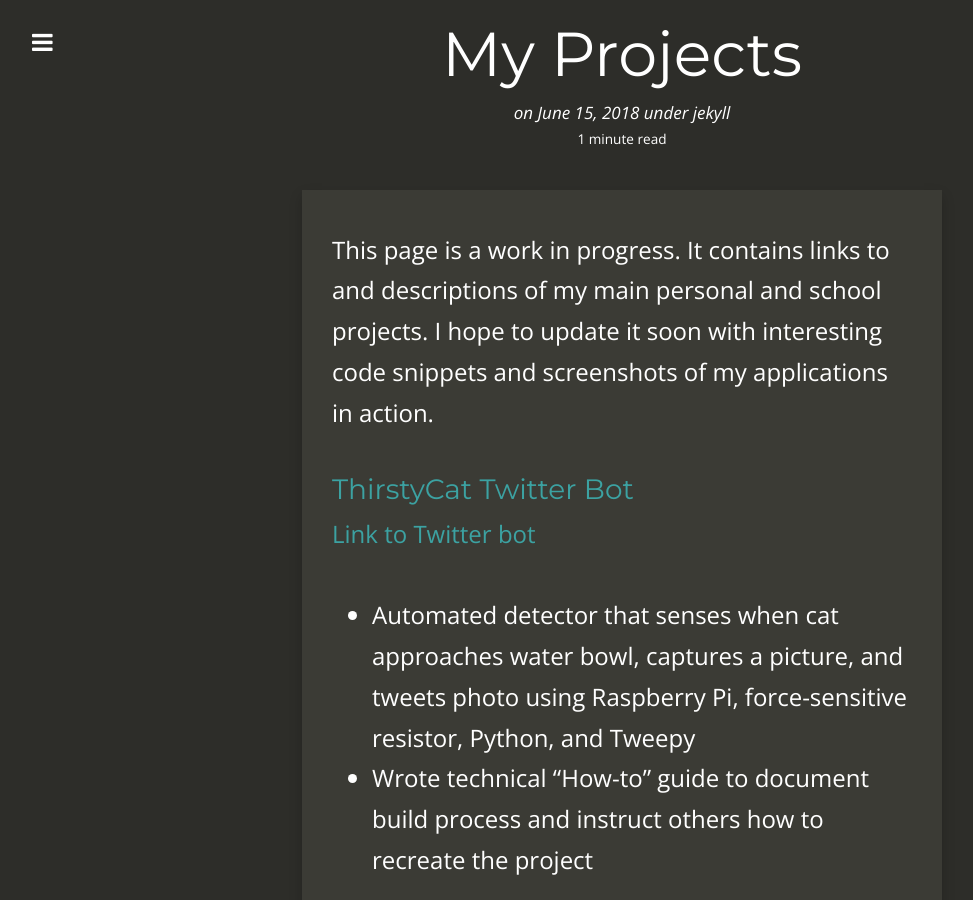
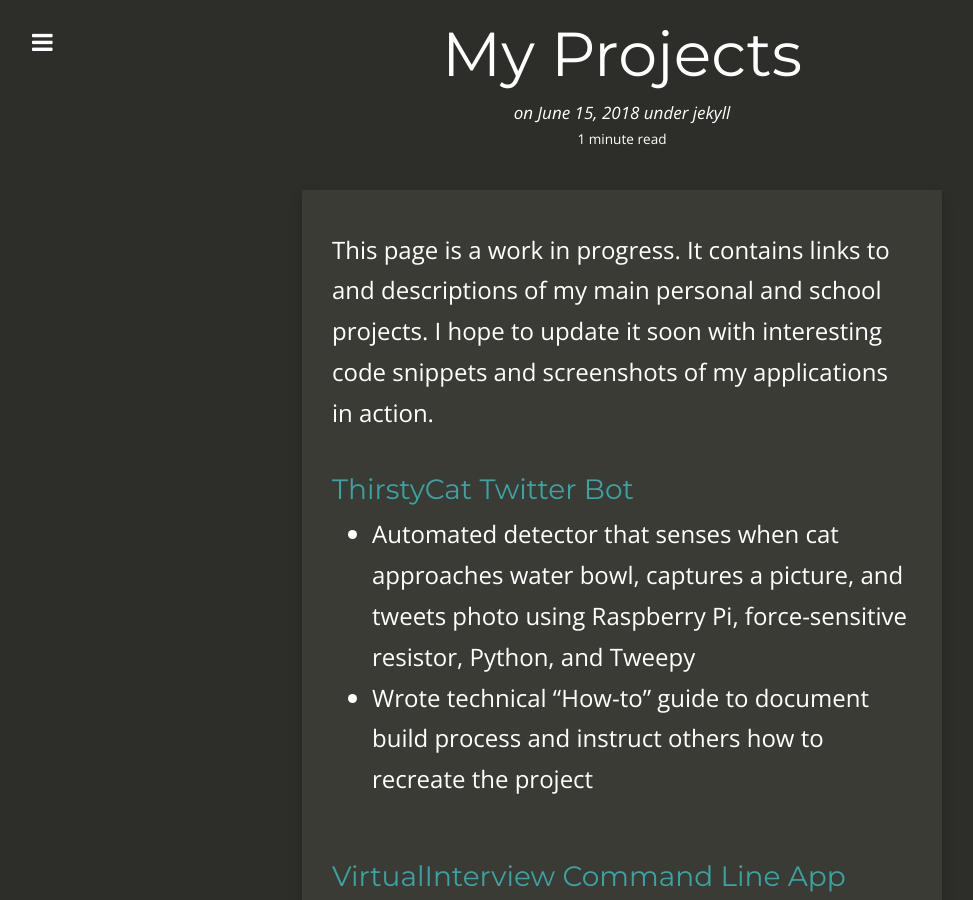
Before and after one commit to timothy-johnston/timothy-johnston.github.io, a Jekyll site: the page built from _posts/2018-07-15-my-portfolio.markdown, in a window 1280 px wide and 900 px high. Shown: the whole window, without its empty margins (18-991 px from the left). Built offline with Jekyll 4.4.1, drawn with Linux system fonts in a browser that asks for light colours; nearby versions of some CDN libraries; comment, search, counter and statistics services are not loaded.

Commit message:
fixing twitter link

```diff
--- a/_posts/2018-07-15-my-portfolio.markdown
+++ b/_posts/2018-07-15-my-portfolio.markdown
@@ -8,7 +8,6 @@ categories: jekyll update
 This page is a work in progress. It contains links to and descriptions of my main personal and school projects. I hope to update it soon with interesting code snippets and screenshots of my applications in action.
 
 ### [ThirstyCat Twitter Bot][thirsty-cat-github]
-[Link to Twitter bot][tc-twitter]
 * Automated detector that senses when cat approaches water bowl, captures a picture, and tweets photo using Raspberry Pi, force-sensitive resistor, Python, and Tweepy
 * Wrote technical “How-to” guide to document build process and instruct others how to recreate the project
 <br />
```
